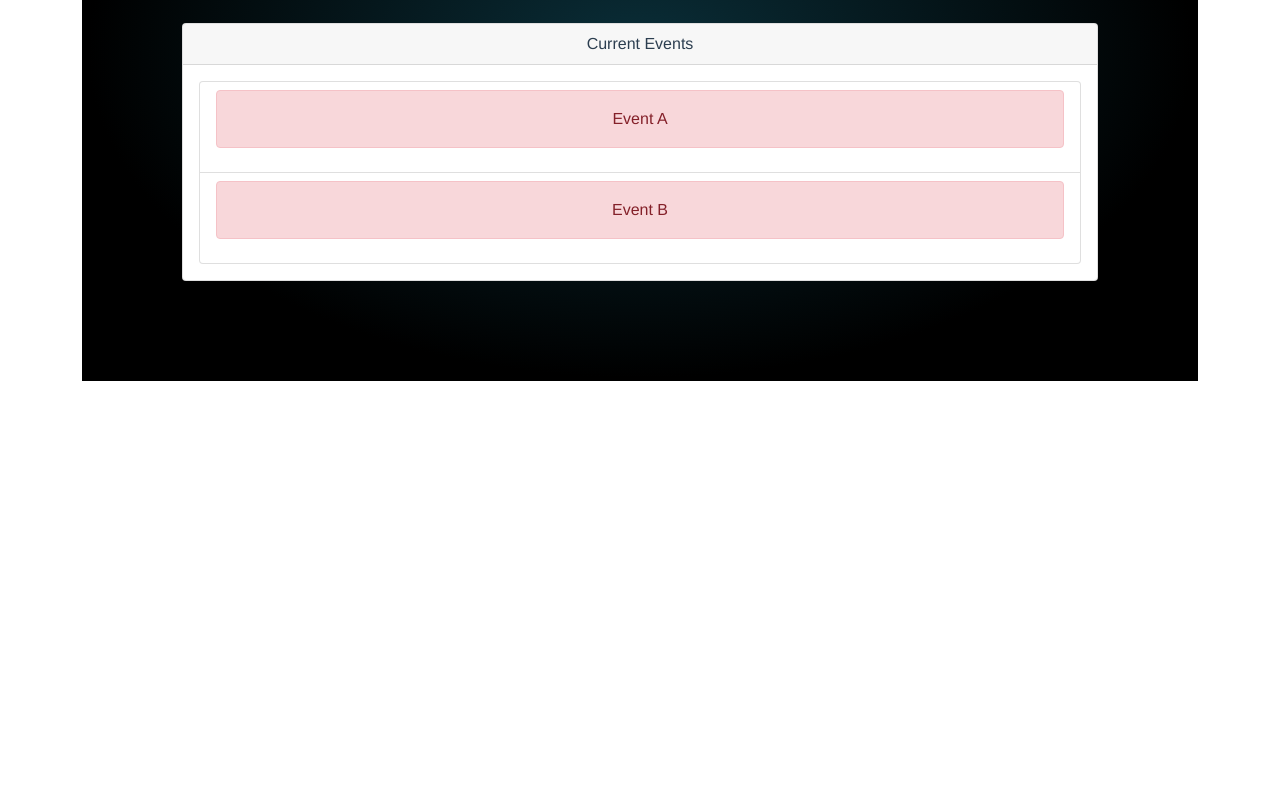
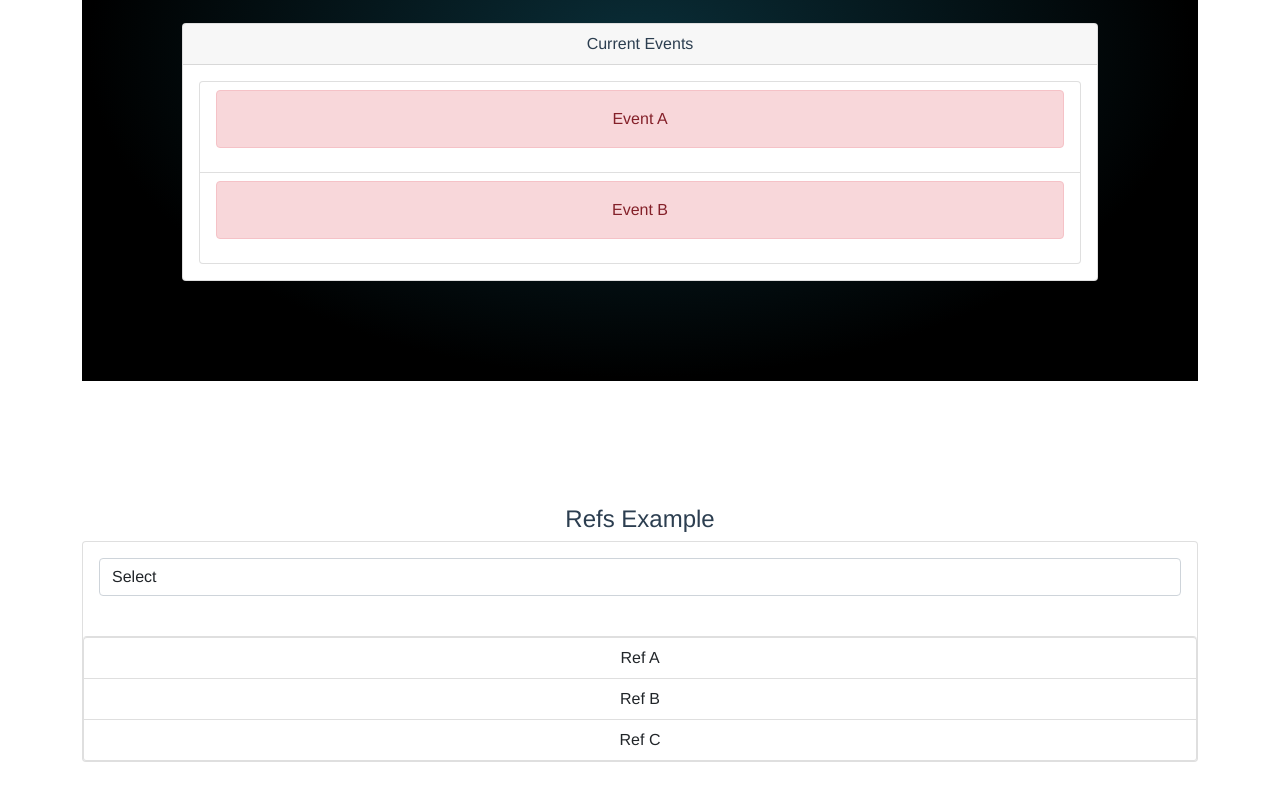
Before and after one commit to sibinx7/vue-kt, a Vue app: page / in a window 1280 px wide. Shown: the part 1217-2017 px from the top of the page. Before the commit the page ends 1698 px from the top, so only its background shows below. Built offline with nearby package versions, Linux system fonts and the light colour scheme.

Commit message:
Ref example

```diff
--- a/src/components/HelloWorld.vue
+++ b/src/components/HelloWorld.vue
@@ -55,16 +55,23 @@
       </div>
     </div>
     <clock-component :event-list="eventList"/>
+    <br>
+    <div>
+      <h4>Refs Example</h4>
+      <refs/>
+    </div>
 
   </div>
 </template>
 
 <script>
 import clock from './clock.vue';
+import refs from './refs.vue';
 export default {
   name: 'HelloWorld',
   components: {
-    clockComponent: clock
+    clockComponent: clock,
+    refs
   },
   props: {
     msg: String
--- /dev/null
+++ b/src/components/refs.vue
@@ -0,0 +1,52 @@
+<template>
+  <div class="card mb-5">
+    <div class="card-body">
+      <select v-model="selectedRef" class="form-control">
+        <option value="">Select</option>
+        <option value="refA">refA</option>
+        <option value="refB">refB</option>
+        <option value="refC">refC</option>
+      </select>
+    </div>
+    <br>
+    <div ref="refGroup" class="list-group">
+      <div ref="refA" class="list-group-item">Ref A</div>
+      <div ref="refB" class="list-group-item">Ref B</div>
+      <div ref="refC" class="list-group-item">Ref C</div>
+    </div>
+  </div>
+</template>
+<script>
+export default ({
+  name: 'refs',
+  watch:{
+    selectedRef: function(newValue, oldValue){
+      console.log(oldValue)
+      console.log('Change in the selected ref', newValue)
+      const groupRefClasses = this.$refs['refGroup'].querySelectorAll('.list-group-item');
+      console.log(groupRefClasses)
+      console.log('Check above')
+      groupRefClasses.forEach(element => {
+        element.classList.remove('color-it')
+      });
+      if(newValue){
+        console.log(this.$refs[newValue])
+        const selectedElement = this.$refs[newValue];
+        selectedElement.classList.add('color-it');
+      }
+    }
+  },
+  data(){
+    return {
+      selectedRef: ''
+    }
+  }
+})
+</script>
+<style scoped>
+  .color-it{
+    background: rgb(161, 61, 61);
+    color: #fff;
+
+  }
+</style>
```
